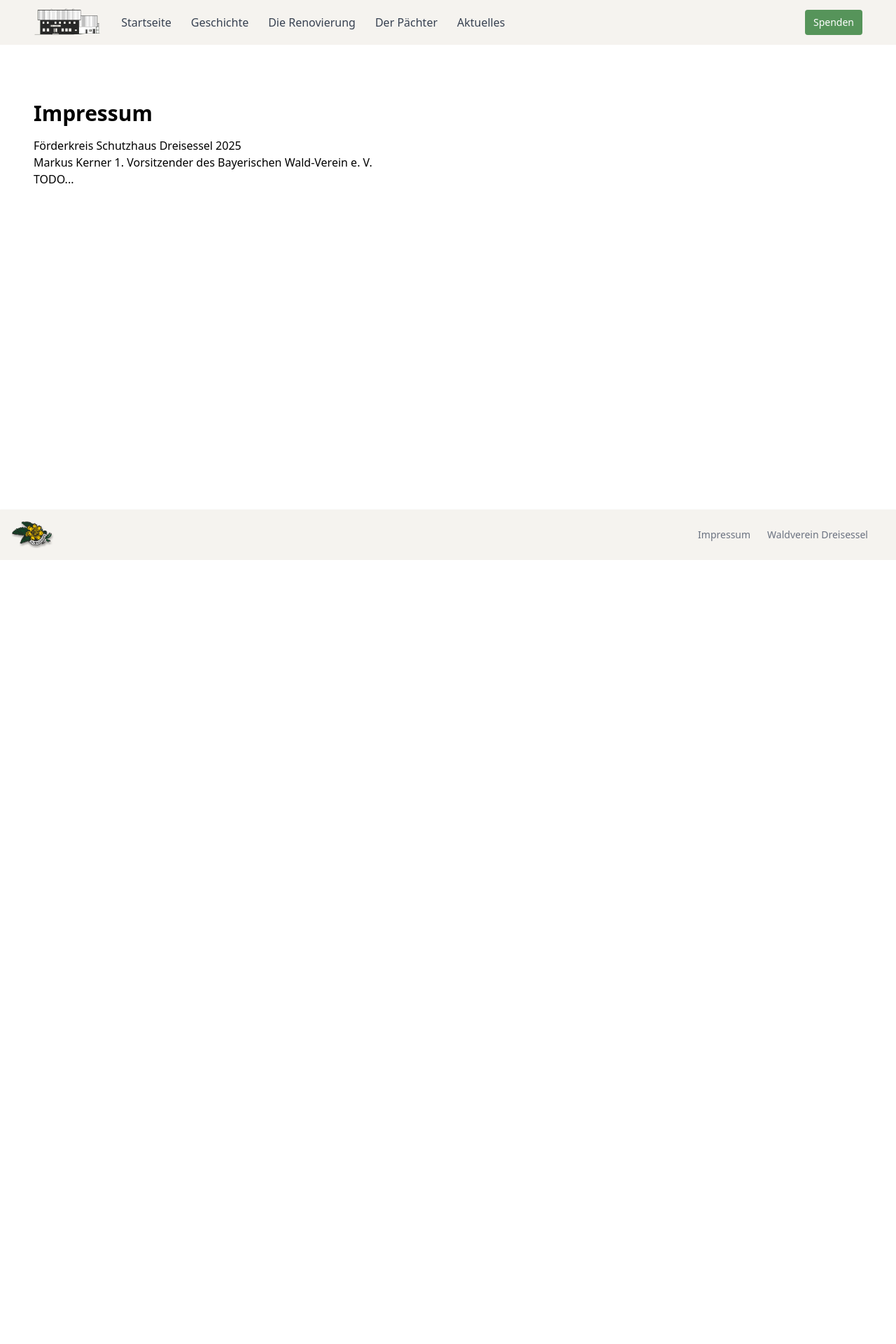
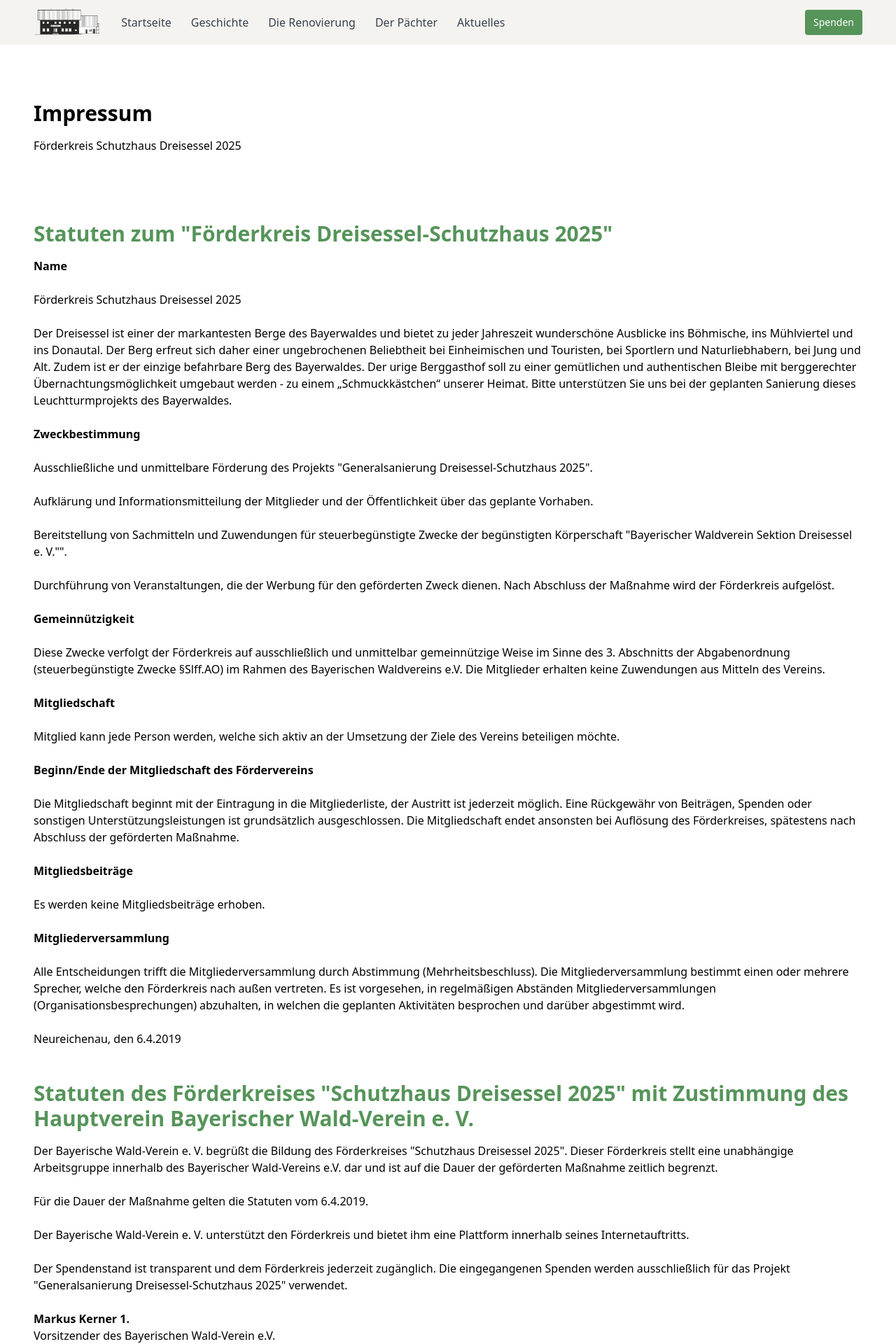
Before and after one commit to giggei/dreisessel, a SvelteKit app: page /impressum in a window 1280 px wide. Shown: the top 1920 px of the page at 70% size. Before the commit the page ends 800 px from the top, so only its background shows below. Built offline with nearby package versions, Linux system fonts and the light colour scheme.

Commit message:
Added some content

```diff
--- a/src/routes/impressum/+page.svelte
+++ b/src/routes/impressum/+page.svelte
@@ -7,10 +7,72 @@
 		<div class="relative">
 			<h1 class="font-bold text-3xl mb-4">Impressum</h1>
 			<p class="mb-6">
-				Förderkreis Schutzhaus Dreisessel 2025<br/>
-				Markus Kerner 1. Vorsitzender des Bayerischen Wald-Verein e. V.<br/>
+				Förderkreis Schutzhaus Dreisessel 2025<br />
+			</p>
 
-				TODO...
+			<h1 class="font-bold text-3xl mt-24 mb-4 text-gruen">
+				Statuten zum "Förderkreis Dreisessel-Schutzhaus 2025"
+			</h1>
+
+			<p class="mb-6">
+				<b>Name</b><br /><br />
+				Förderkreis Schutzhaus Dreisessel 2025<br /><br />
+				Der Dreisessel ist einer der markantesten Berge des Bayerwaldes und bietet zu jeder Jahreszeit
+				wunderschöne Ausblicke ins Böhmische, ins Mühlviertel und ins Donautal. Der Berg erfreut sich
+				daher einer ungebrochenen Beliebtheit bei Einheimischen und Touristen, bei Sportlern und Naturliebhabern,
+				bei Jung und Alt. Zudem ist er der einzige befahrbare Berg des Bayerwaldes. Der urige Berggasthof
+				soll zu einer gemütlichen und authentischen Bleibe mit berggerechter Übernachtungsmöglichkeit
+				umgebaut werden - zu einem „Schmuckkästchen“ unserer Heimat. Bitte unterstützen Sie uns bei der
+				geplanten Sanierung dieses Leuchtturmprojekts des Bayerwaldes.<br /><br />
+				<b>Zweckbestimmung</b><br /><br />
+				Ausschließliche und unmittelbare Förderung des Projekts "Generalsanierung Dreisessel-Schutzhaus
+				2025".<br /><br />
+				Aufklärung und Informationsmitteilung der Mitglieder und der Öffentlichkeit über das geplante
+				Vorhaben.<br /><br />
+				Bereitstellung von Sachmitteln und Zuwendungen für steuerbegünstigte Zwecke der begünstigten
+				Körperschaft "Bayerischer Waldverein Sektion Dreisessel e. V."".<br /><br />
+				Durchführung von Veranstaltungen, die der Werbung für den geförderten Zweck dienen. Nach Abschluss
+				der Maßnahme wird der Förderkreis aufgelöst.<br /><br />
+				<b>Gemeinnützigkeit</b><br /><br />
+				Diese Zwecke verfolgt der Förderkreis auf ausschließlich und unmittelbar gemeinnützige Weise
+				im Sinne des 3. Abschnitts der Abgabenordnung (steuerbegünstigte Zwecke §Slff.AO) im Rahmen des
+				Bayerischen Waldvereins e.V. Die Mitglieder erhalten keine Zuwendungen aus Mitteln des Vereins.<br
+				/><br />
+				<b>Mitgliedschaft</b><br /><br />
+				Mitglied kann jede Person werden, welche sich aktiv an der Umsetzung der Ziele des Vereins beteiligen
+				möchte.<br /><br />
+				<b>Beginn/Ende der Mitgliedschaft des Fördervereins</b><br /><br />
+				Die Mitgliedschaft beginnt mit der Eintragung in die Mitgliederliste, der Austritt ist jederzeit
+				möglich. Eine Rückgewähr von Beiträgen, Spenden oder sonstigen Unterstützungsleistungen ist grundsätzlich
+				ausgeschlossen. Die Mitgliedschaft endet ansonsten bei Auflösung des Förderkreises, spätestens
+				nach Abschluss der geförderten Maßnahme.<br /><br />
+				<b>Mitgliedsbeiträge</b><br /><br />
+				Es werden keine Mitgliedsbeiträge erhoben.<br /><br />
+				<b>Mitgliederversammlung</b><br /><br />
+				Alle Entscheidungen trifft die Mitgliederversammlung durch Abstimmung (Mehrheitsbeschluss). Die
+				Mitgliederversammlung bestimmt einen oder mehrere Sprecher, welche den Förderkreis nach außen
+				vertreten. Es ist vorgesehen, in regelmäßigen Abständen Mitgliederversammlungen (Organisationsbesprechungen)
+				abzuhalten, in welchen die geplanten Aktivitäten besprochen und darüber abgestimmt wird.<br
+				/><br />
+				Neureichenau, den 6.4.2019<br /><br />
+			</p>
+			<h1 class="font-bold text-3xl my-4 text-gruen">
+				Statuten des Förderkreises "Schutzhaus Dreisessel 2025" mit Zustimmung des Hauptverein
+				Bayerischer Wald-Verein e. V.
+			</h1>
+			<p class="mb-6">
+				Der Bayerische Wald-Verein e. V. begrüßt die Bildung des Förderkreises "Schutzhaus
+				Dreisessel 2025". Dieser Förderkreis stellt eine unabhängige Arbeitsgruppe innerhalb des
+				Bayerischer Wald-Vereins e.V. dar und ist auf die Dauer der geförderten Maßnahme zeitlich
+				begrenzt.<br /><br />
+				Für die Dauer der Maßnahme gelten die Statuten vom 6.4.2019.<br /><br />
+				Der Bayerische Wald-Verein e. V. unterstützt den Förderkreis und bietet ihm eine Plattform innerhalb
+				seines Internetauftritts.<br /><br />
+				Der Spendenstand ist transparent und dem Förderkreis jederzeit zugänglich. Die eingegangenen
+				Spenden werden ausschließlich für das Projekt "Generalsanierung Dreisessel-Schutzhaus 2025" verwendet.<br
+				/><br />
+				<b>Markus Kerner 1.</b><br />
+				Vorsitzender des Bayerischen Wald-Verein e.V.
 			</p>
 		</div>
 	</div>
--- a/src/routes/spenden/+page.svelte
+++ b/src/routes/spenden/+page.svelte
@@ -5,20 +5,28 @@
 <section class="py-20 bg-white">
 	<div class="flex flex-col px-8 mx-auto space-y-12 max-w-7xl xl:px-12">
 		<div class="relative">
-			<h1 class="font-bold text-3xl mb-4">Unterstützen Sie uns!</h1>
+			<h1 class="font-bold text-3xl mb-4 text-gruen">Unterstützen Sie uns!</h1>
 			<p class="mb-6">
-				Alle Spender und der aktuelle Spendenstand werden regelmäßig auf
-der Webseite des Fördervereins Dreisesselschutzhaus veröffentlicht.
-Möchten Sie hier nicht genannt werden, dann teilen Sie uns das bitte
-im Betreff Ihrer Spende oder per E-Mail (info@waldverein-dreisessel.de)
-mit. Selbstverständlich erhalten Sie von uns auf Wunsch
-auch eine Spendenquittung.
+				Nun kennen Sie alle Hintergründe - von der beeindruckenden Geschichte des
+				Dreisesselschutzhauses über die Umbaupläne bis hin zum neuen Pächter. Lassen Sie uns das
+				vielversprechende Konzept für das Dreisesselschutzhaus gemeinsam realisieren. Wir freuen uns
+				über kleine Beträge von Privatpersonen ebenso wie über größere Beiträge von Unternehmen, um
+				unser Ziel zu erreichen.
 			</p>
-			<h1 class="font-bold text-3xl mb-4">Bitte überweisen Sie Ihre Spende auf folgendes Konto:</h1>
+			<p class="mb-6">
+				Alle Spender und der aktuelle Spendenstand werden regelmäßig auf der Webseite des
+				Fördervereins Dreisesselschutzhaus veröffentlicht. Möchten Sie hier nicht genannt werden,
+				dann teilen Sie uns das bitte im Betreff Ihrer Spende oder per E-Mail
+				(info@waldverein-dreisessel.de) mit. Selbstverständlich erhalten Sie von uns auf Wunsch auch
+				eine Spendenquittung.
+			</p>
 
+			<div class="grid place-items-center ">
+				<h1 class="font-bold text-3xl mb-4 text-gruen">
+					Bitte überweisen Sie Ihre Spende auf folgendes Konto:
+				</h1>
 
-
-				<div class="bg-gelb border rounded-md shadow-lg dark:border-gray-100 p-4">
+				<div class="bg-gelb border rounded-md shadow-lg dark:border-gray-100 p-4 xl:w-1/2">
 					<div class="flex p-4">
 						<div class="">
 							<blockquote>
@@ -37,8 +45,8 @@
 					</div>
 				</div>
 
-
-				<h1 class="font-bold text-3xl my-4">Vielen Dank</h1>
+				<h1 class="font-bold text-3xl my-4 text-gruen">Vielen Dank</h1>
+			</div>
 		</div>
 	</div>
 </section>
```
